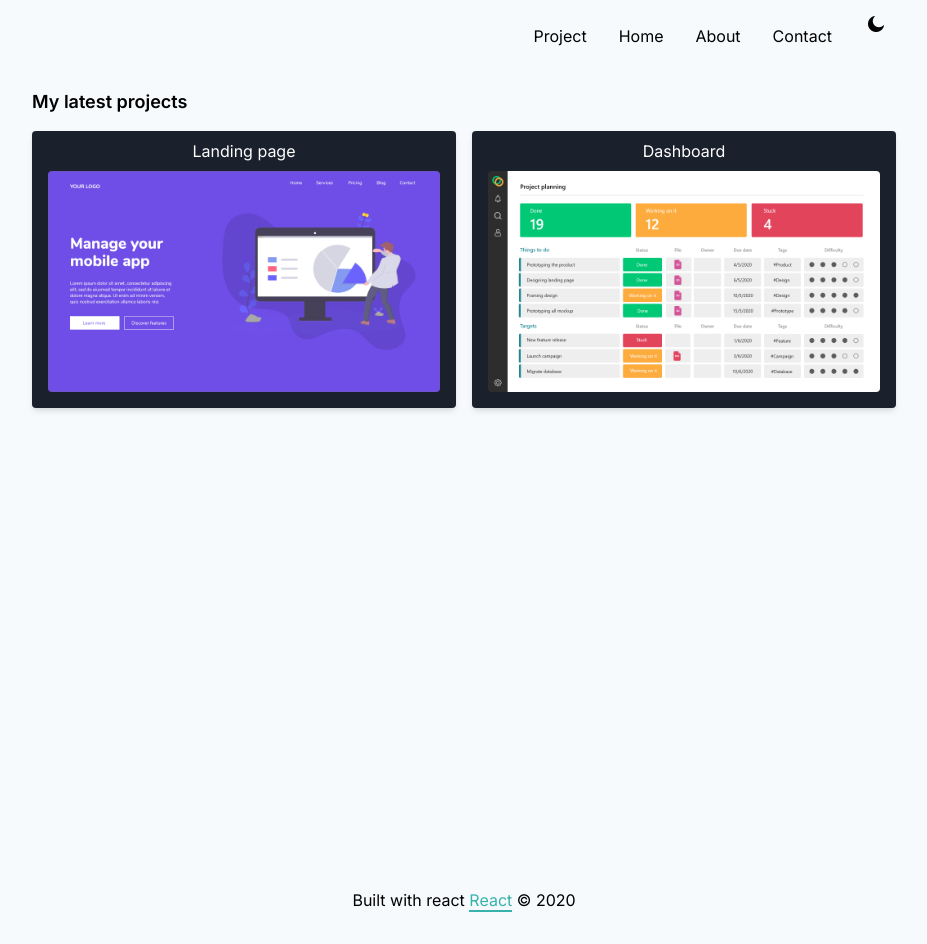
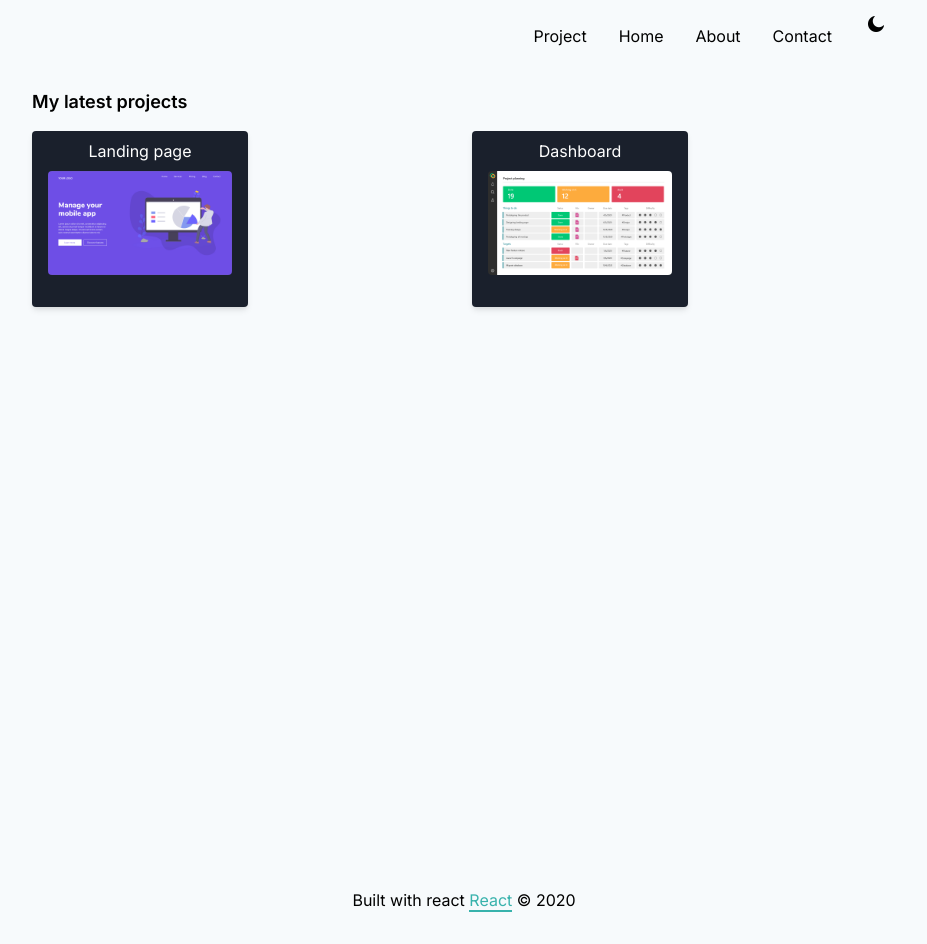
Before and after one commit to anas283/portfolio-site, a React (Create React App) app: page /project in a window 1280 px wide. Shown: the whole page, without its empty margins (176-1103 px from the left). Built offline with nearby package versions, Linux system fonts and the light colour scheme.

Commit message:
add link to href

```diff
--- a/src/components/project.js
+++ b/src/components/project.js
@@ -9,14 +9,26 @@ class Project extends Component {
       <div className="p-4 max-w-4xl mx-auto h-screen">
         <h1 className="mt-4 text-lg font-semibold">My latest projects</h1>
         <div className="md:flex justify-start">
+          <a
+            href="https://magnes-page.netlify.app/"
+            target="_blank"
+            rel="noopener noreferrer"
+          >
             <div className="bg-gray-900 h-full p-4 mt-4 text-center rounded shadow-md md:w-1/2 md:mr-2">
               <h5 className="-mt-2 text-white">Landing page</h5>
               <img className="mt-2 rounded" src={LandingPage} alt="" />
             </div>
+          </a>
+          <a
+            href="https://magnes-page.netlify.app/"
+            target="_blank"
+            rel="noopener noreferrer"
+          >
             <div className="bg-gray-900 h-full p-4 mt-4 text-center rounded shadow-md md:w-1/2 md:ml-2">
               <h5 className="-mt-2 text-white">Dashboard</h5>
               <img className="mt-2 rounded" src={Dashboard} alt="" />
             </div>
+          </a>
         </div>
       </div>
     );
```
Lines whose indentation alone changed are shown as unchanged.
